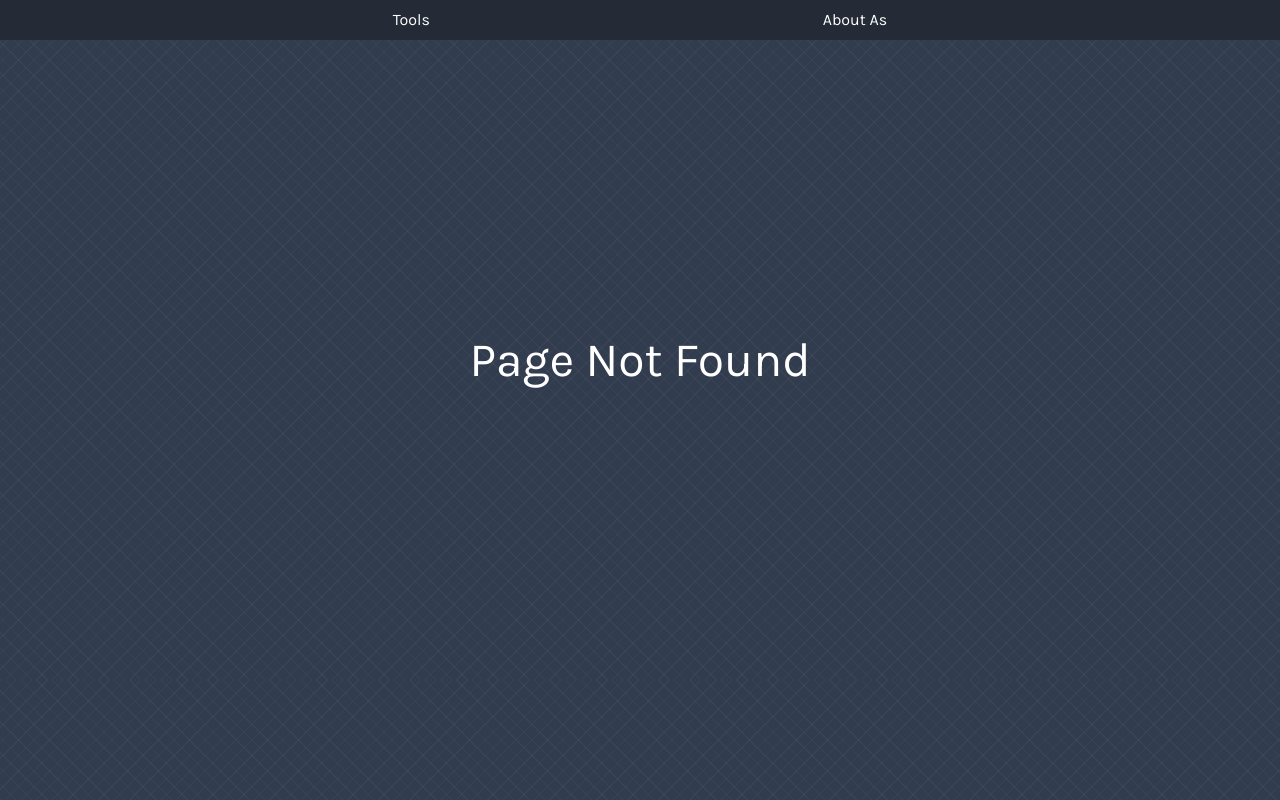
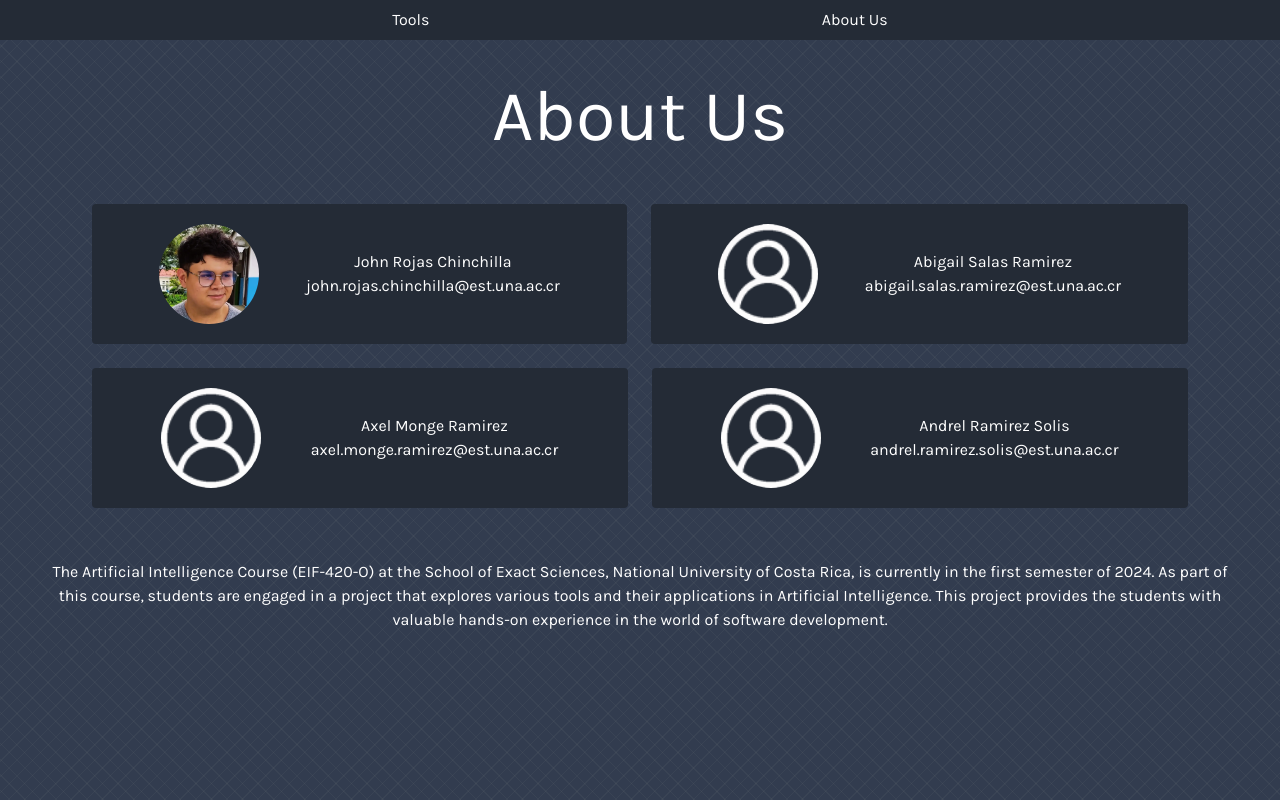
Before and after one commit to Joro-ch/ArtificialIntelligenceDemos, a Next.js app in the folder client/: page /AboutUs in a window 1280 px wide. Before the commit this address had no page. Built offline with nearby package versions, Linux system fonts and the light colour scheme.

Commit message:
About Us Page

```diff
--- /dev/null
+++ b/client/src/app/(pages)/AboutUs/page.jsx
@@ -0,0 +1,24 @@
+import AboutCard from "@/app/components/AboutCard";
+import { ABOUT_US } from "@/app/constants/ABOUT_US";
+
+const AboutUs = ({ }) => {
+    return (
+        <main>
+            <article className="px-10 pt-10 text-white mb-5">
+                <h1 className="text-7xl text-center text-title-color">
+                    About Us
+                </h1>
+                <section className="m-10 flex flex-wrap">
+                    {ABOUT_US.membersInfo.map((member, index) => (
+                        <AboutCard image={member.image} name={member.name} email={member.email} key={index} />
+                    ))}
+                </section>
+                <section className="text-center">
+                    {ABOUT_US.description}
+                </section>
+            </article>
+        </main>
+    )
+}
+
+export default AboutUs;
--- /dev/null
+++ b/client/src/app/components/AboutCard/index.jsx
@@ -0,0 +1,21 @@
+import Image from 'next/image'
+
+const AboutCard = ({ image, name, email }) => {
+    return (
+        <div className="flex bg-[#242b36] grow min-w-[40vw] justify-evenly items-center m-3 p-5 rounded">
+            <Image
+                width={100}
+                height={100}
+                src={image}
+                alt={name + " photo"}
+                className="rounded-full"
+            />
+            <div className="text-center text-white">
+                <h5> {name} </h5>
+                <h5> {email} </h5>
+            </div>
+        </div>
+    )
+}
+
+export default AboutCard;
--- a/client/src/app/components/NavBar/index.jsx
+++ b/client/src/app/components/NavBar/index.jsx
@@ -8,7 +8,7 @@ export default function NavBar({ }) {
                     <Link href={"/"}> Tools </Link>
                 </li>
                 <li className='hover:text-gray-200'>
-                    <Link href={"/AboutAs"}> About As </Link>
+                    <Link href={"/AboutUs"}> About Us </Link>
                 </li>
             </ul>
         </nav>
--- /dev/null
+++ b/client/src/app/constants/ABOUT_US.jsx
@@ -0,0 +1,25 @@
+export const ABOUT_US = {
+    membersInfo: [{
+        "image": "/images/JohnPhoto.webp",
+        "name": "John Rojas Chinchilla",
+        "email": "john.rojas.chinchilla@est.una.ac.cr",
+    },{
+        "image": "/images/UserPhoto.webp",
+        "name": "Abigail Salas Ramirez",
+        "email": "abigail.salas.ramirez@est.una.ac.cr",
+    },{
+        "image": "/images/UserPhoto.webp",
+        "name": "Axel Monge Ramirez",
+        "email": "axel.monge.ramirez@est.una.ac.cr",
+    },{
+        "image": "/images/UserPhoto.webp",
+        "name": "Andrel Ramirez Solis",
+        "email": "andrel.ramirez.solis@est.una.ac.cr",
+    },],
+    description: `The Artificial Intelligence Course (EIF-420-O) at the School of Exact Sciences,
+    National University of Costa Rica, is currently in the first semester of 2024. As part of this
+    course, students are engaged in a project that explores various tools and their applications in
+    Artificial Intelligence. This project provides the students with valuable hands-on experience in
+    the world of software development.
+    `,
+}
```
